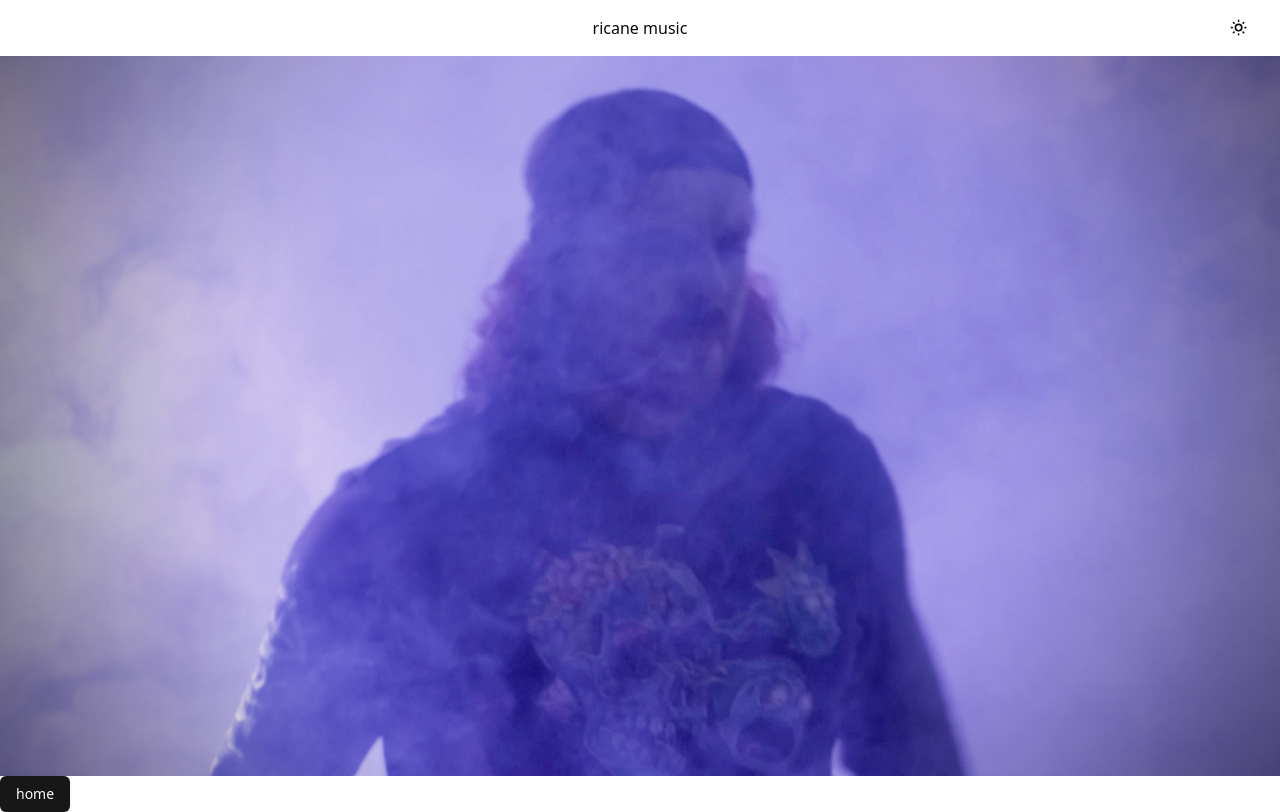
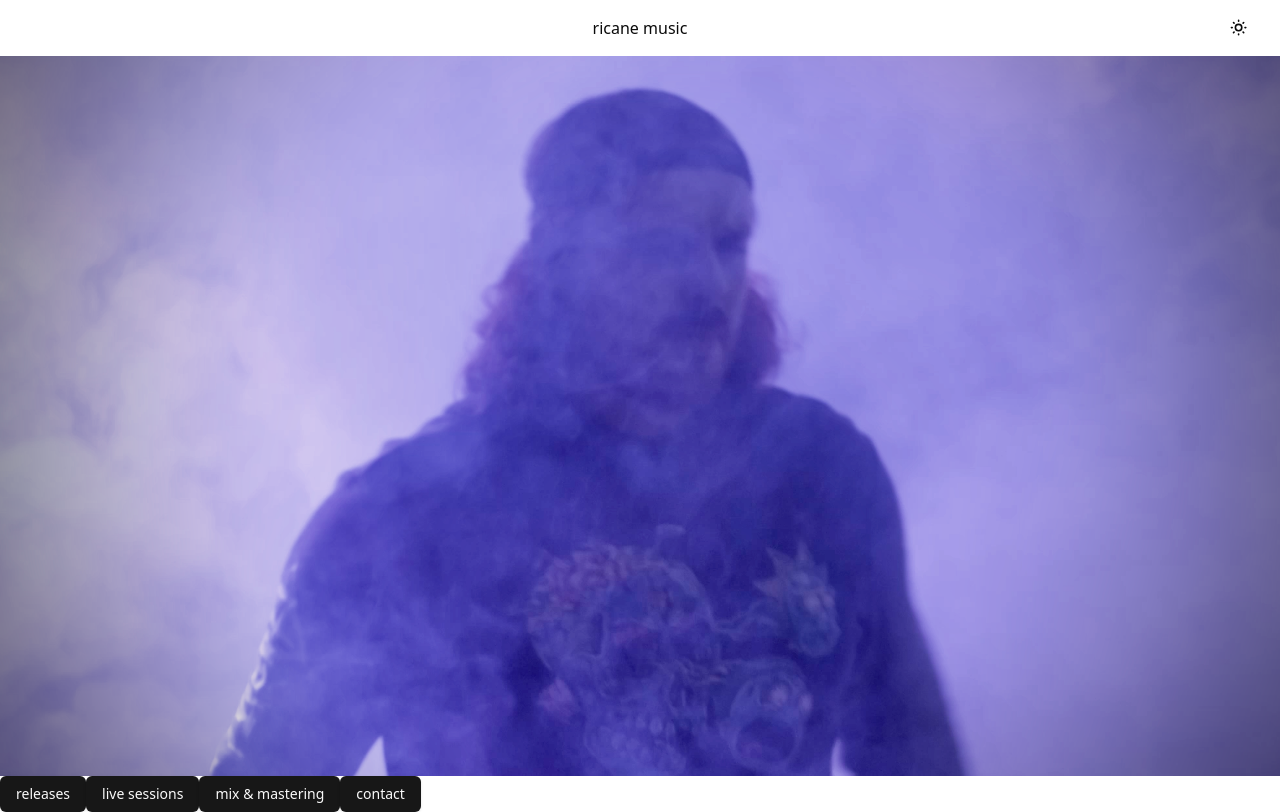
Before and after one commit to akaRicane/ricane.art.vercel, a Next.js app: page /music in a window 1280 px wide. Built offline with nearby package versions, Linux system fonts and the light colour scheme.

Commit message:
not found pages handled for /music

```diff
--- a/app/music/page.tsx
+++ b/app/music/page.tsx
@@ -15,7 +15,16 @@ export default function MusicPage() {
         </div>
         <div>
           <Button>
-            <Link href="/">home</Link>
+            <Link href="/music/releases">releases</Link>
+          </Button>
+          <Button>
+            <Link href="/music/livesessions">live sessions</Link>
+          </Button>
+          <Button>
+            <Link href="/music/mastering">mix & mastering</Link>
+          </Button>
+          <Button>
+            <Link href="/music/contact">contact</Link>
           </Button>
         </div>
       </div>
--- a/app/not-found.tsx
+++ b/app/not-found.tsx
@@ -1,17 +1,35 @@
+"use client";
+
+import React from "react";
 import { Button } from "@/components/ui/button";
 import Link from "next/link";
+import { usePathname } from "next/navigation";
 
 export default function NotFound() {
+  const [redirectTarget, setRedirectTarget] = React.useState<string>('/');
+  const pathname = usePathname();
+
+  React.useEffect(() => {
+    const splittedPathname = pathname.split("/");
+
+    if (splittedPathname.length > 1) {
+      const subDomain = splittedPathname.at(1);
+      if (subDomain === "music") {
+        setRedirectTarget("/music")
+      }
+    }
+  }, [pathname]);
+
   return (
     <div className="w-full h-screen flex flex-col justify-center">
       <div className="flex flex-row justify-center">
         <p className="justify-center">Oups, page not found - 404!</p>
       </div>
       <div className="flex flex-row justify-center">
-        <Button
-          variant="ghost"
-        >
-          <Link href="/">go back to ricane.art</Link>
+        <Button variant="ghost">
+          <Link href={redirectTarget}>
+            go back to ricane.art{redirectTarget}
+          </Link>
         </Button>
       </div>
     </div>
```
